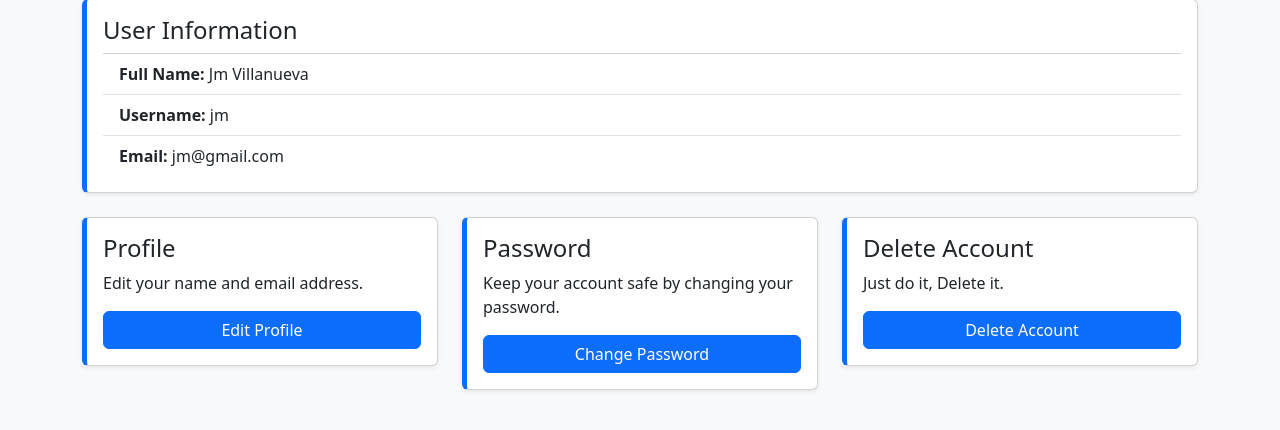
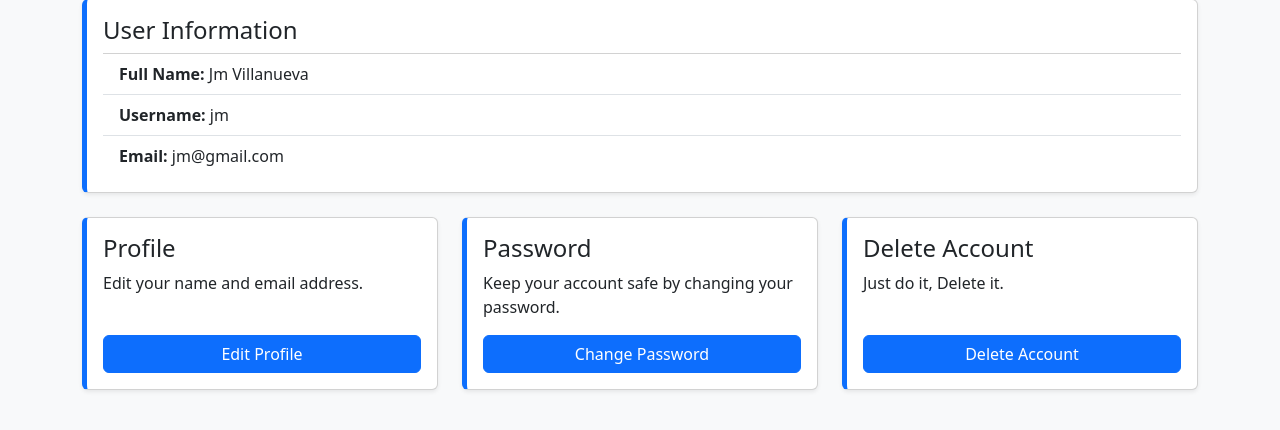
Before and after one commit to 202512069-afk/user_account_management_system, a PHP site: the page made by User FP2/dashboard.php in a window 1280 px wide. Shown: the part 289-719 px from the top of the page. Run offline with PHP 8.4, Linux system fonts and the light colour scheme; a user stored in the database is signed in.

Commit message:
fixed inconsistent card heights in dashboard

```diff
--- a/User FP2/dashboard.php
+++ b/User FP2/dashboard.php
@@ -55,24 +55,29 @@ if (!isset($_SESSION['user_id'])) {
 
         <!-- Existing Cards -->
         <div class="row mt-4">
-            <div class="col-md-4">
-                <div class="card p-3 shadow-sm blue-theme">
+            <div class="col-md-4 d-flex">
+                <div class="card p-3 shadow-sm blue-theme w-100 d-flex flex-column">
                     <h4>Profile</h4>
                     <p>Edit your name and email address.</p>
+                    <div class="mt-auto">
                         <a href="edit_profile.php" class="btn btn-primary w-100">Edit Profile</a>
                     </div>
                 </div>
-            <div class="col-md-4">
-                <div class="card p-3 shadow-sm blue-theme">
+            </div>
+            <div class="col-md-4 d-flex">
+                <div class="card p-3 shadow-sm blue-theme w-100 d-flex flex-column">
                     <h4>Password</h4>
                     <p>Keep your account safe by changing your password.</p>
+                    <div class="mt-auto">
                         <a href="change_password.php" class="btn btn-primary w-100">Change Password</a>
                     </div>
                 </div>
-            <div class="col-md-4">
-                <div class="card p-3 shadow-sm blue-theme">
+            </div>
+            <div class="col-md-4 d-flex">
+                <div class="card p-3 shadow-sm blue-theme w-100 d-flex flex-column">
                     <h4>Delete Account</h4>
                     <p>Just do it, Delete it.</p>
+                    <div class="mt-auto">
                         <a href="delete_account.php" class="btn btn-primary w-100"
                            onclick="return confirm('Are you sure you want to delete your account?\nThis action cannot be undone.');">
                             Delete Account
@@ -81,5 +86,6 @@ if (!isset($_SESSION['user_id'])) {
                 </div>
             </div>
         </div>
+    </div>
 </body>
 </html>
```
Lines whose indentation alone changed are shown as unchanged.
